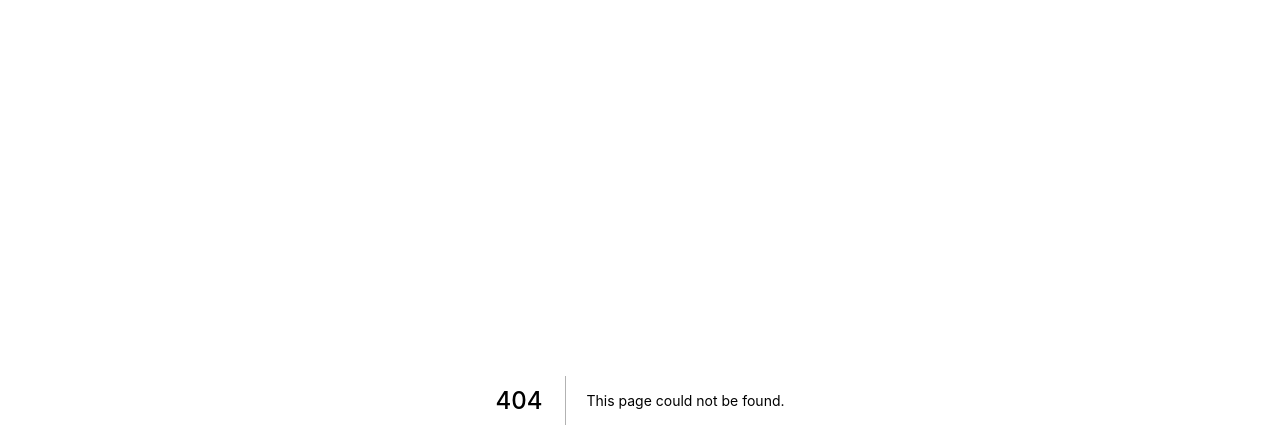
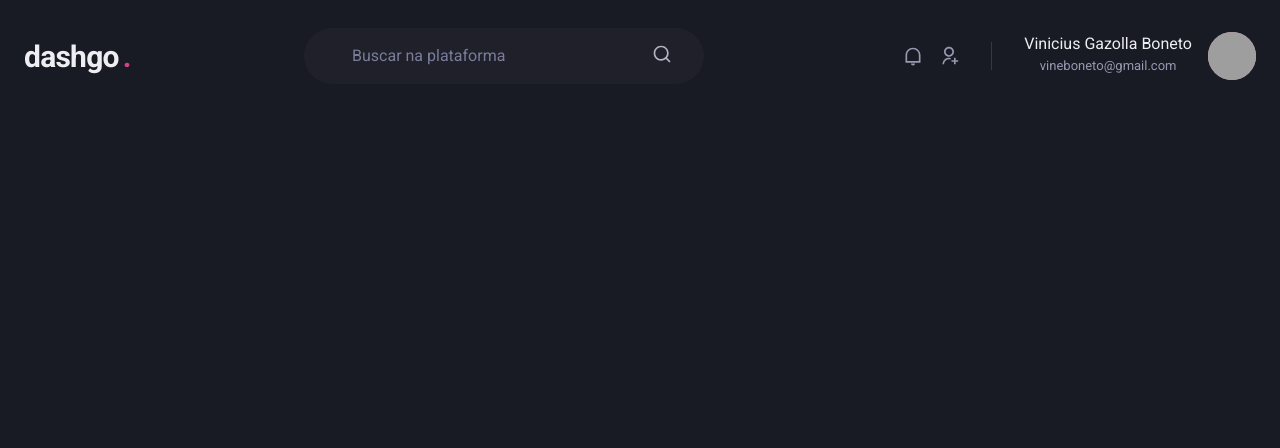
Before and after one commit to vineboneto/dashgo, a Next.js app: page /dashboard in a window 1280 px wide. Before the commit this address had no page. Shown: the top 448 px of the page. Built offline with nearby package versions, Linux system fonts and the light colour scheme; grey boxes are pictures that could not be loaded.

Commit message:
feat: create style header

```diff
--- a/package.json
+++ b/package.json
@@ -17,7 +17,8 @@
     "framer-motion": "^6.2.4",
     "next": "12.0.10",
     "react": "17.0.2",
-    "react-dom": "17.0.2"
+    "react-dom": "17.0.2",
+    "react-icons": "^4.3.1"
   },
   "devDependencies": {
     "@chakra-ui/cli": "^1.8.1",
--- /dev/null
+++ b/src/components/header.tsx
@@ -0,0 +1,55 @@
+import { Flex, Text, Input, Icon, HStack, Box, Avatar } from '@chakra-ui/react'
+import { RiSearchLine, RiNotificationLine, RiUserAddLine } from 'react-icons/ri'
+
+export function Header() {
+  return (
+    <Flex as="header" w="100%" maxWidth={1480} h="20" mx="auto" mt="4" px="6" align="center">
+      <Text fontSize="3xl" fontWeight="bold" letterSpacing="tight" w="64">
+        dashgo
+        <Text as="span" color="pink.500" ml="1">
+          .
+        </Text>
+      </Text>
+      <Flex
+        as="label"
+        flex="1"
+        py="4"
+        px="8"
+        ml="6"
+        maxWidth="400"
+        alignSelf="center"
+        color="gray.200"
+        position="relative"
+        bg="gray.800"
+        borderRadius="full"
+      >
+        <Input
+          color="gray.50"
+          variant="unstyled"
+          placeholder="Buscar na plataforma"
+          px="4"
+          mr="4"
+          _placeholder={{ color: 'gray.400' }}
+        />
+        <Icon as={RiSearchLine} fontSize="20" />
+      </Flex>
+
+      <Flex align="center" ml="auto">
+        <HStack spacing="4" mx="8" pr="8" py="1" color="gray.300" borderRightWidth={1} borderColor="gray.700">
+          <Icon as={RiNotificationLine} fontSize="20" />
+          <Icon as={RiUserAddLine} fontSize="20" />
+        </HStack>
+
+        <Flex>
+          <Box mr="4" textAlign="center">
+            <Text>Vinicius Gazolla Boneto</Text>
+            <Text color="gray.300" fontSize="small">
+              vineboneto@gmail.com
+            </Text>
+          </Box>
+          <Avatar size="md" name="Vinicius Gazolla Boneto" src="https://github.com/vineboneto.png" />
+        </Flex>
+      </Flex>
+    </Flex>
+  )
+}
--- a/src/components/index.ts
+++ b/src/components/index.ts
@@ -1 +1,2 @@
 export * from './form'
+export * from './header'
--- /dev/null
+++ b/src/pages/dashboard.tsx
@@ -0,0 +1,10 @@
+import { Header } from '@/components'
+
+export default function Dashboard() {
+  return (
+    <>
+      <Header />
+      {/* <h1>Dashboard</h1> */}
+    </>
+  )
+}
```
Also changed, not shown: 1 other file (tests, documents, lock files or other folders).
